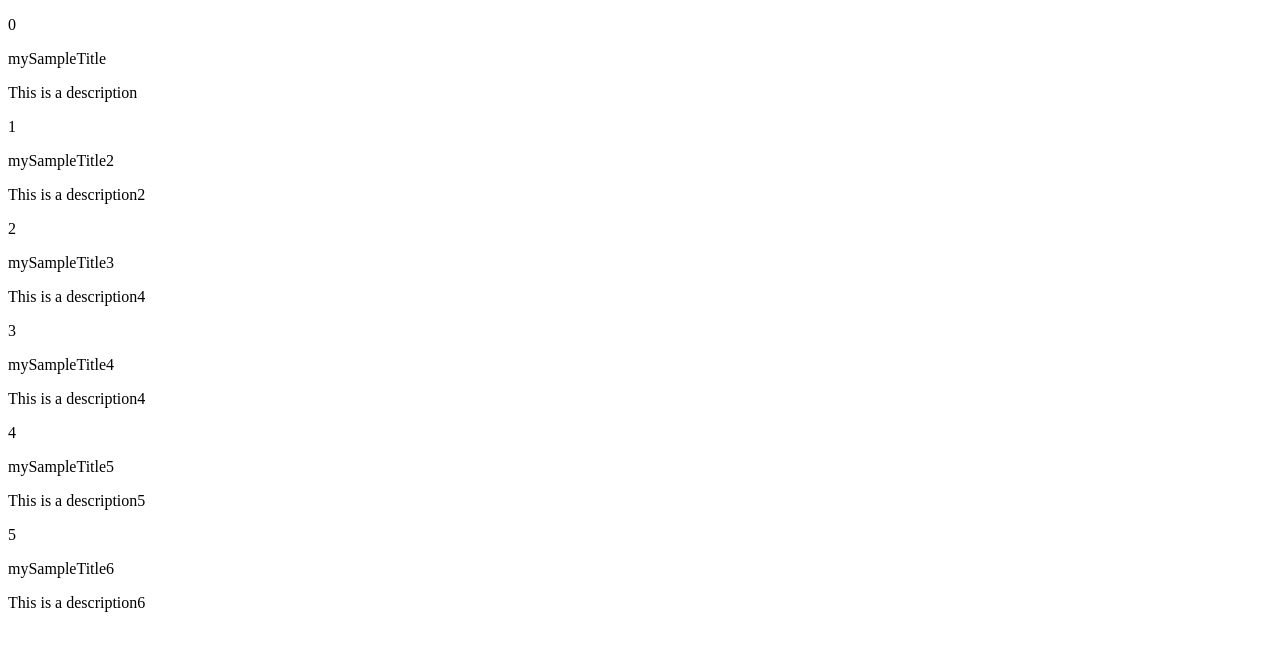
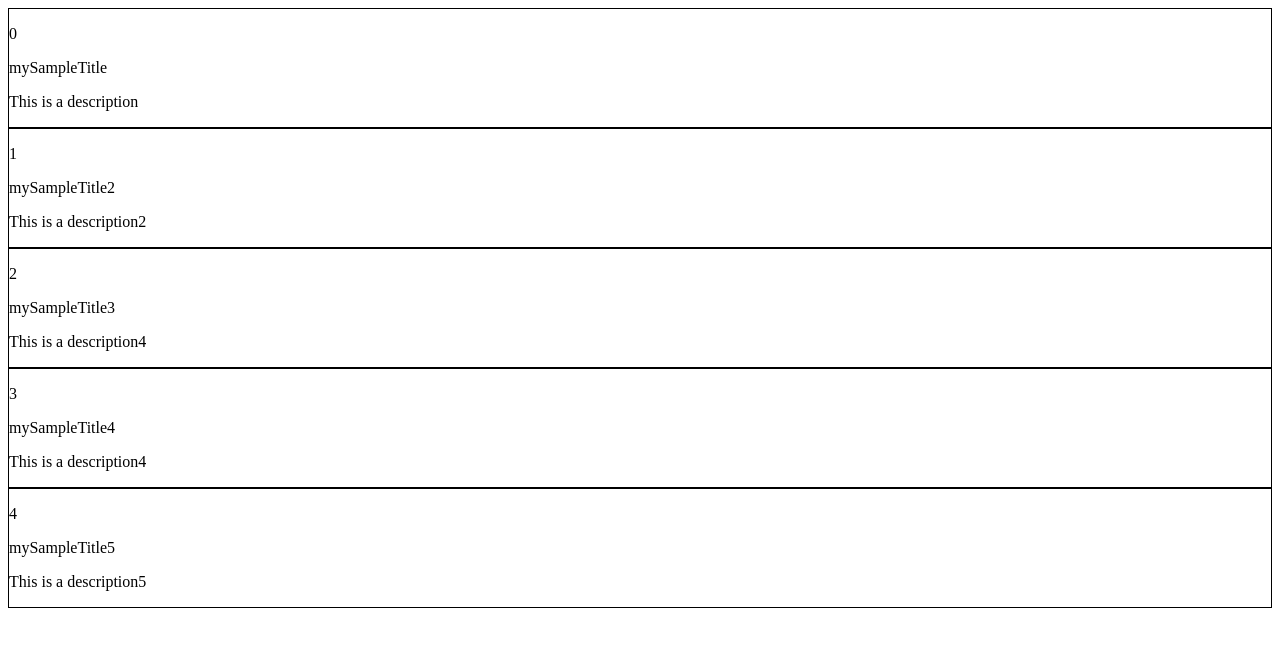
Before and after one commit to sphounscc/assignment1, an Angular app: page / in a window 1280 px wide. Shown: the top 650 px of the page. Built offline with nearby package versions, Linux system fonts and the light colour scheme.

Commit message:
create new class for all contentCards, apply it to my div, ngIf to display only first 5 cards

```diff
--- a/src/app/content-card/content-card.component.html
+++ b/src/app/content-card/content-card.component.html
@@ -1,4 +1,4 @@
-<div>
+<div *ngIf="content.id < 5" class="myCard">
     <p>{{content.id}}</p>
     <p>{{content.title}}</p>
     <p>{{content.description}}</p>
--- a/src/app/content-card/content-card.component.scss
+++ b/src/app/content-card/content-card.component.scss
@@ -0,0 +1,4 @@
+
+.myCard {
+    border: solid 1px black;
+}
```
